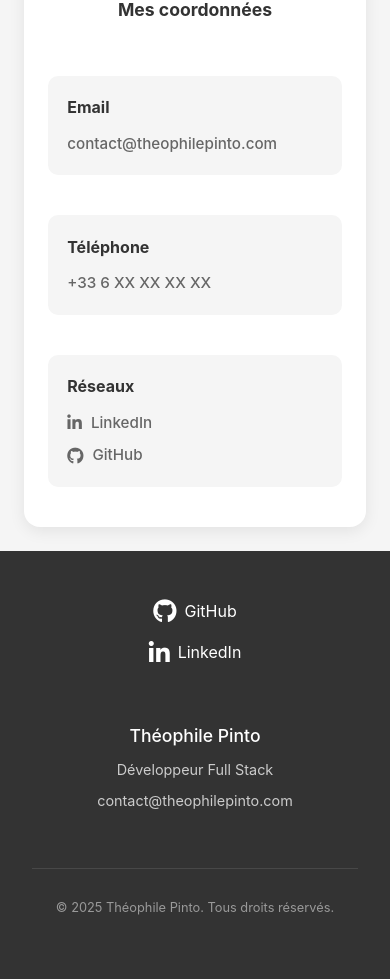
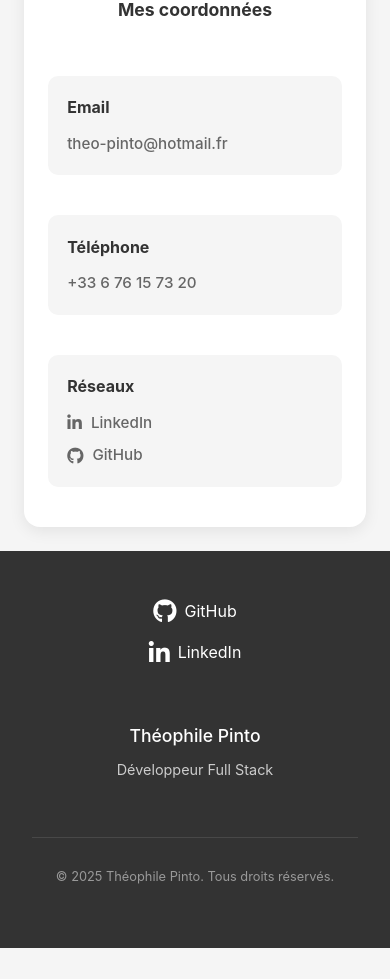
Before and after one commit to Theophiile/portfolio-theophile, a React (Vite) app: page / in a window 390 px wide. Shown: the part 4898-5877 px from the top of the page. After the commit the page ends 5846 px from the top, so only its background shows below. Built offline with nearby package versions, Linux system fonts and the light colour scheme.

Commit message:
modification numero telephone et suppression adresse mail footer

```diff
--- a/src/components/Footer/Footer.jsx
+++ b/src/components/Footer/Footer.jsx
@@ -20,7 +20,6 @@ const Footer = () => {
         <div className="footer-info">
           <p>Théophile Pinto</p>
           <p>Développeur Full Stack</p>
-          <p>contact@theophilepinto.com</p>
         </div>
         <div className="footer-copyright">
           <p>&copy; {currentYear} Théophile Pinto. Tous droits réservés.</p>
--- a/src/pages/Contact/Contact.jsx
+++ b/src/pages/Contact/Contact.jsx
@@ -30,11 +30,11 @@ const Contact = () => {
         <h3 className="contact-card-title">Mes coordonnées</h3>
         <div className="contact-card-item">
           <span className="contact-label">Email</span>
-          <span className="contact-value"><a href="mailto:contact@theophilepinto.com">contact@theophilepinto.com</a></span>
+          <span className="contact-value"><a href="mailto:contact@theophilepinto.com">theo-pinto@hotmail.fr</a></span>
         </div>
         <div className="contact-card-item">
           <span className="contact-label">Téléphone</span>
-          <span className="contact-value"><a href="tel:+336XXXXXXXX">+33 6 XX XX XX XX</a></span>
+          <span className="contact-value"><a href="tel:+336XXXXXXXX">+33 6 76 15 73 20</a></span>
         </div>
         <div className="contact-card-item">
           <span className="contact-label">Réseaux</span>
```
